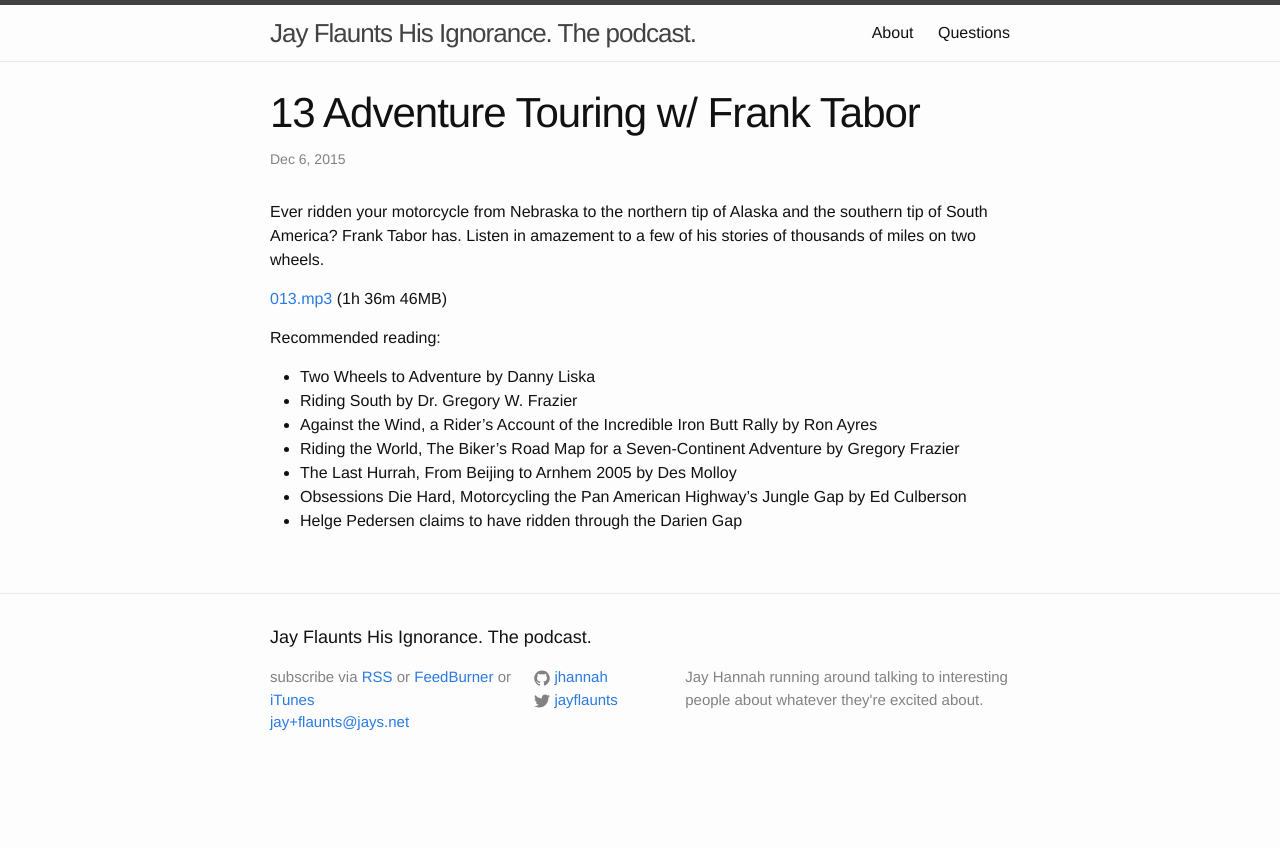
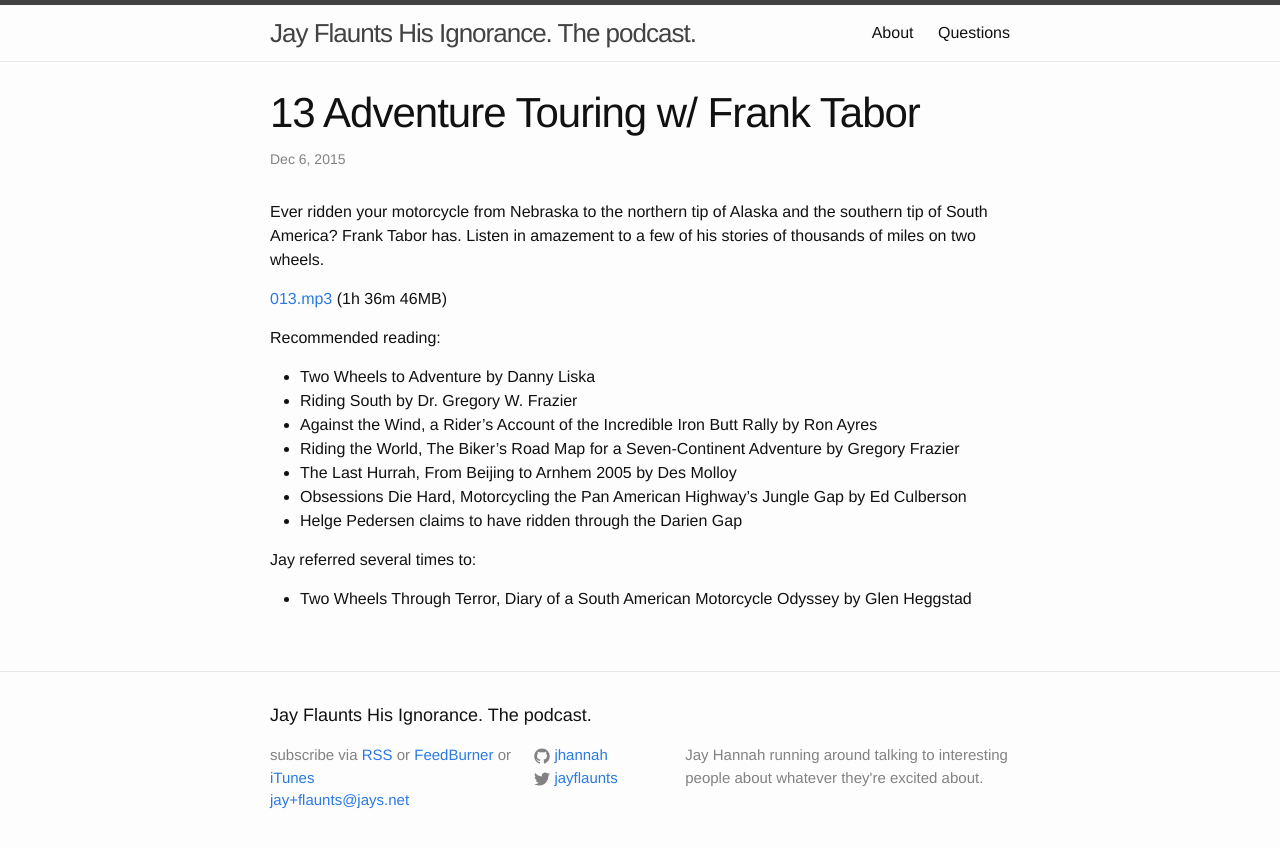
Before and after one commit to jhannah/jayflaunts, a Jekyll site: the page built from _posts/2015-12-06-adventure_touring.md, in a window 1280 px wide. Shown: the top 848 px of the page. Built offline with Jekyll 4.4.1, drawn with Linux system fonts in a browser that asks for light colours.

Commit message:
Added Glen's book

```diff
--- a/_posts/2015-12-06-adventure_touring.md
+++ b/_posts/2015-12-06-adventure_touring.md
@@ -23,3 +23,7 @@ Recommended reading:
 * The Last Hurrah, From Beijing to Arnhem 2005 by Des Molloy
 * Obsessions Die Hard, Motorcycling the Pan American Highway's Jungle Gap by Ed Culberson
 * Helge Pedersen claims to have ridden through the Darien Gap
+
+Jay referred several times to:
+
+* Two Wheels Through Terror, Diary of a South American Motorcycle Odyssey by Glen Heggstad
```
